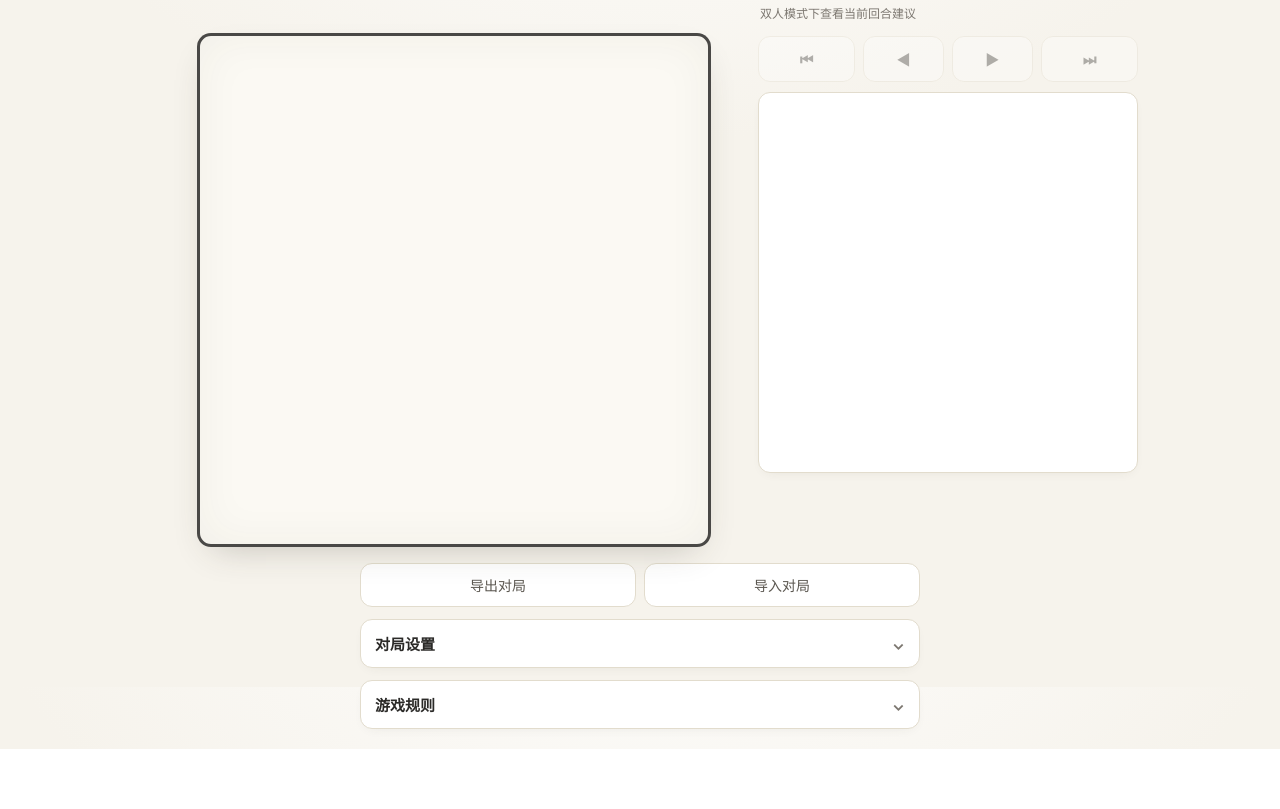
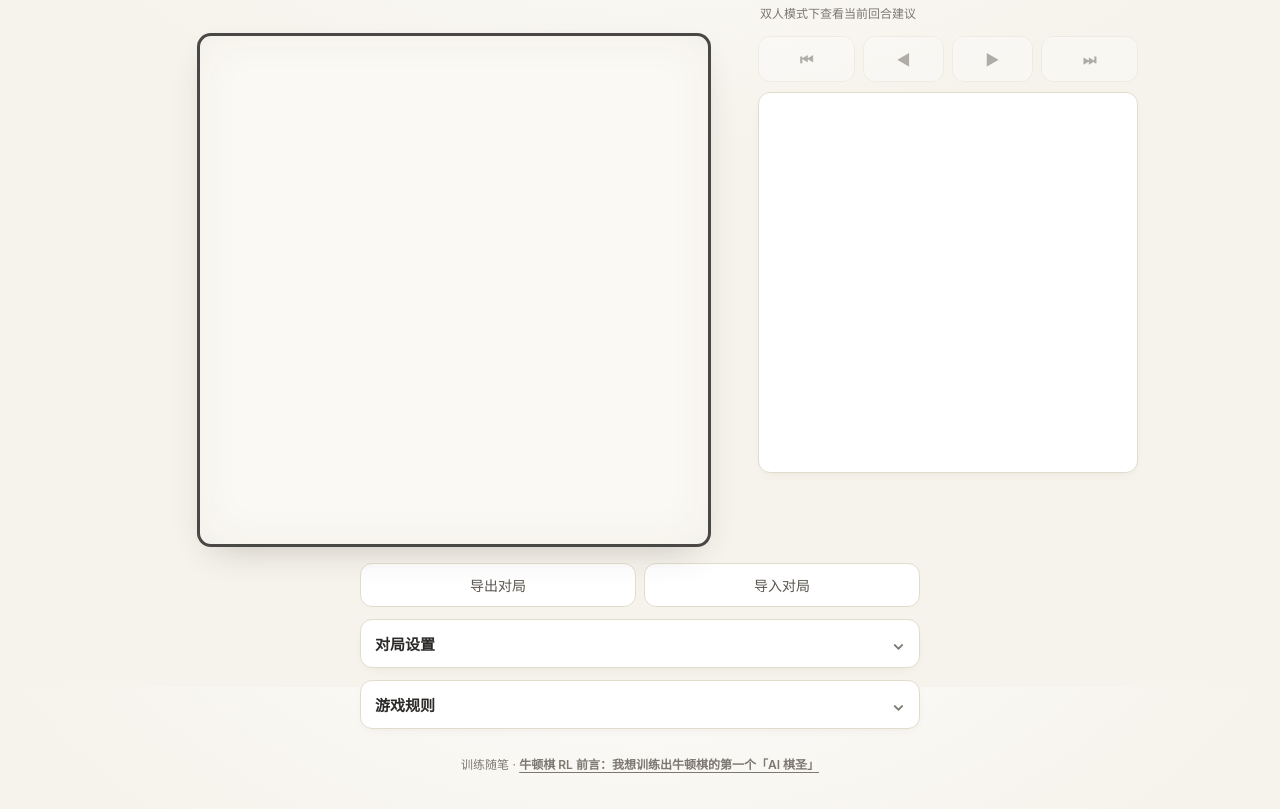
Before and after one commit to spdc-elm/newton-chess-RL, a website: page newton-force.template.html in a window 1280 px wide. Shown: the part 113-922 px from the top of the page. Before the commit the page ends 862 px from the top, so only its background shows below. Drawn offline with Linux system fonts and the light colour scheme.

Commit message:
Add a credit link to the origin WeChat essay.

```diff
--- a/newton-force.template.html
+++ b/newton-force.template.html
@@ -435,6 +435,24 @@ ol.rules b{color:var(--text);}
   box-shadow:0 8px 24px rgba(60,54,42,.4);
 }
 #toast.show{opacity:1; transform:translateX(-50%) translateY(0);}
+
+/* ---------- 出处 ---------- */
+.site-credit{
+  width:min(100%,560px);
+  text-align:center;
+  font-size:12px;
+  color:var(--muted);
+  padding:2px 2px 10px;
+  line-height:1.6;
+}
+.site-credit a{
+  color:var(--muted);
+  font-weight:600;
+  text-decoration:underline;
+  text-underline-offset:3px;
+  -webkit-user-select:text; user-select:text;
+}
+.site-credit a:hover{color:var(--accent);}
 </style>
 </head>
 <body>
@@ -531,6 +549,8 @@ ol.rules b{color:var(--text);}
       </ol>
     </div>
   </details>
+
+  <p class="site-credit">训练随笔 · <a href="https://mp.weixin.qq.com/s/MGVLSvDBtmHnKB4bPZsgeg" target="_blank" rel="noopener noreferrer">牛顿棋 RL 前言：我想训练出牛顿棋的第一个「AI 棋圣」</a></p>
   </section>
 </main>
 
```
Also changed, not shown: README.md.
